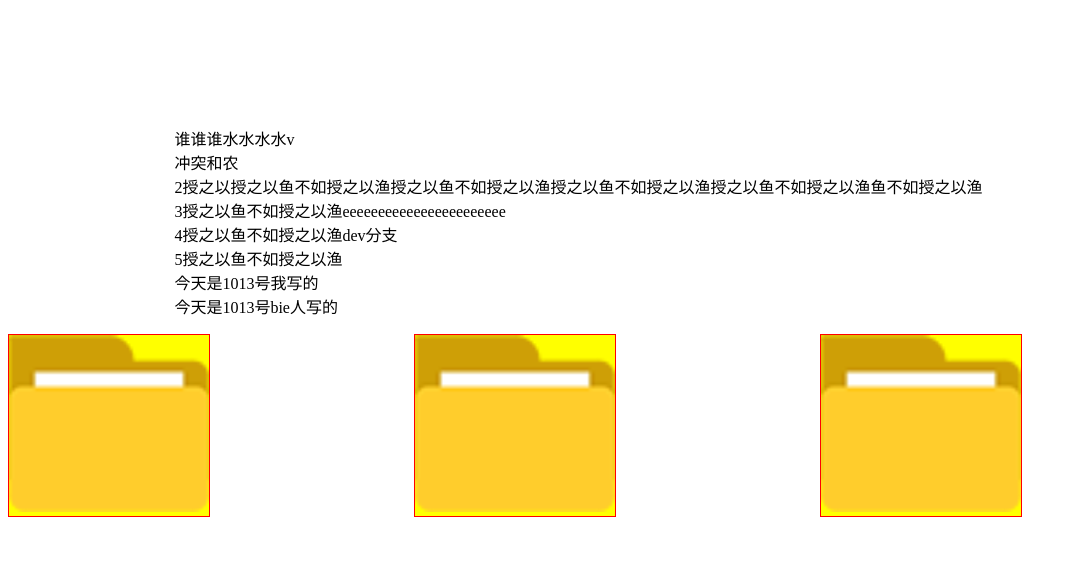
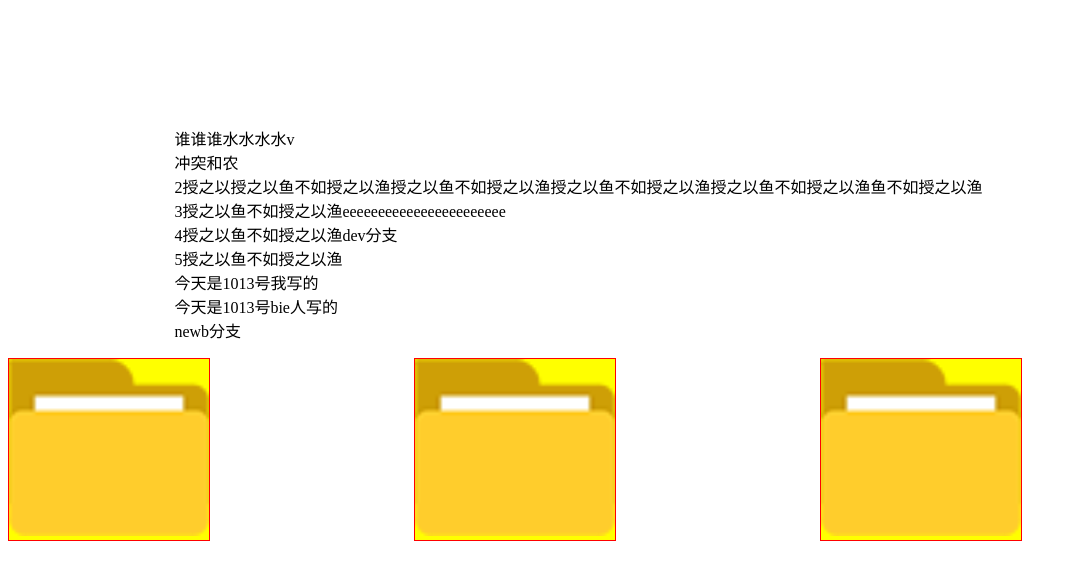
Before and after one commit to yezizi/we, a plain HTML site: page index.html in a window 1280 px wide. Shown: the whole page, without its empty margins (0-1077 px from the left). Drawn offline with Linux system fonts and the light colour scheme.

Commit message:
newb1 sub

```diff
--- a/index.html
+++ b/index.html
@@ -67,6 +67,7 @@
       <li>今天是1013号我写的</li>
       <li>今天是1013号bie人写的</li>
 <!-- >>>>>>> 7783b6a76344010319a24ed938be5f8d73292d6a -->
+      <li>newb分支</li>
   </ul>
    <div class="first ">
            <img src="directory.png" width="200px">
```
